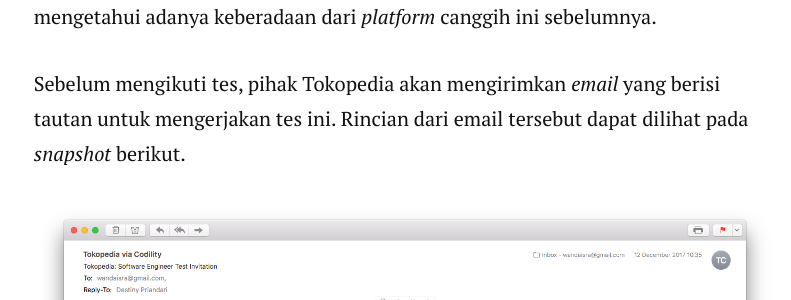
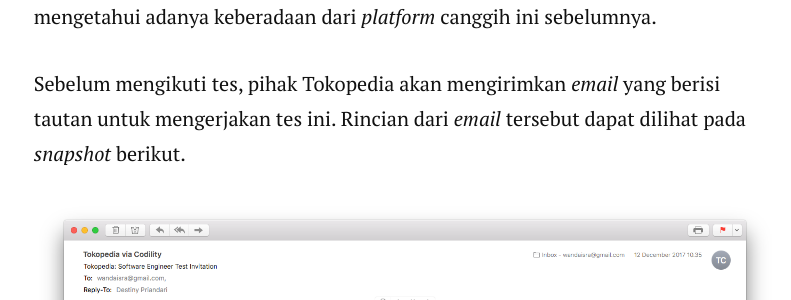
Before and after one commit to wlisrausr/wlisra.github.io, a Jekyll site: the page built from _posts/2017-12-25-register-experience-as-software-engineer-at-tokopedia.markdown, in a window 1280 px wide and 900 px high, scrolled down 1052 px. Shown: the part 190-490 px from the top of the window, without its empty margins (235-1026 px from the left). Built offline with Jekyll 4.4.1, drawn with Linux system fonts in a browser that asks for light colours; nearby versions of some CDN libraries; comment, search, counter and statistics services are not loaded.

Commit message:
Fix italic english

```diff
--- a/_posts/2017-12-25-register-experience-as-software-engineer-at-tokopedia.markdown
+++ b/_posts/2017-12-25-register-experience-as-software-engineer-at-tokopedia.markdown
@@ -15,7 +15,7 @@ Secara umum, ada 2 tahapan yang harus saya lalui saat mengikuti proses *hiring*
 
 *As expected*, tes pertama adalah *online coding test*. Saat itu, pihak Tokopedia menggunakan salah satu *platform* tes *online* yang bernama [Codility](https://www.codility.com/){:target="_blank"}. *Platform* yang secara garis besar mirip dengan [HackerRank](https://www.hackerrank.com/){:target="_blank"}, namun memiliki fitur tambahan seperti *code analysis*, *recording*, dan *reporting*. Sejujurnya, saya belum pernah mengetahui adanya keberadaan dari *platform* canggih ini sebelumnya.
 
-Sebelum mengikuti tes, pihak Tokopedia akan mengirimkan *email* yang berisi tautan untuk mengerjakan tes ini. Rincian dari email tersebut dapat dilihat pada *snapshot* berikut.
+Sebelum mengikuti tes, pihak Tokopedia akan mengirimkan *email* yang berisi tautan untuk mengerjakan tes ini. Rincian dari *email* tersebut dapat dilihat pada *snapshot* berikut.
 
 <img src="{{ '/assets/img/tokopedia-first-test-invitation.png' | prepend: site.baseurl }}" alt="">
 
```
